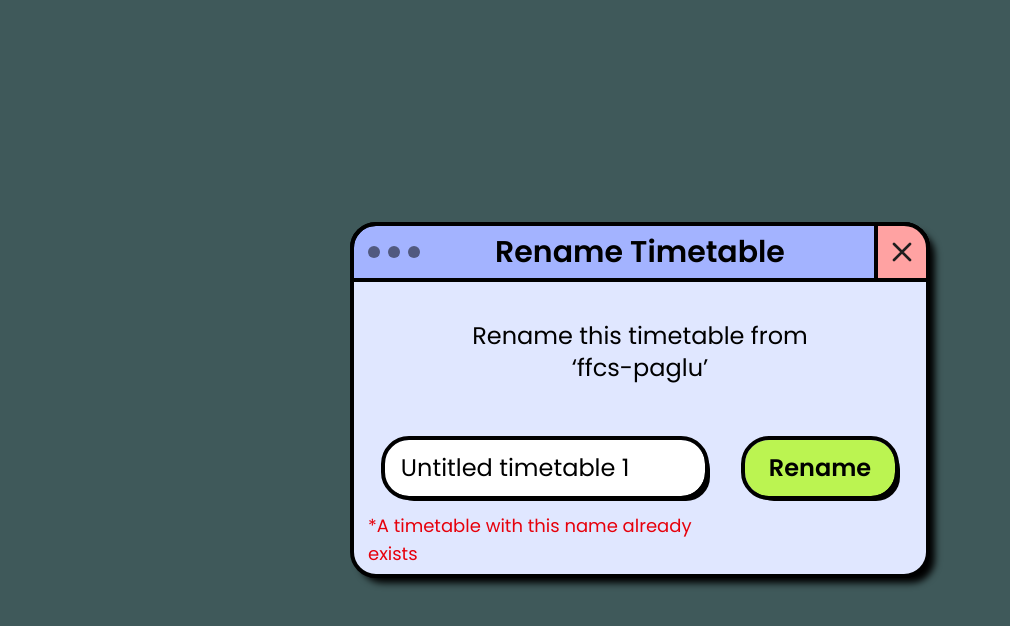
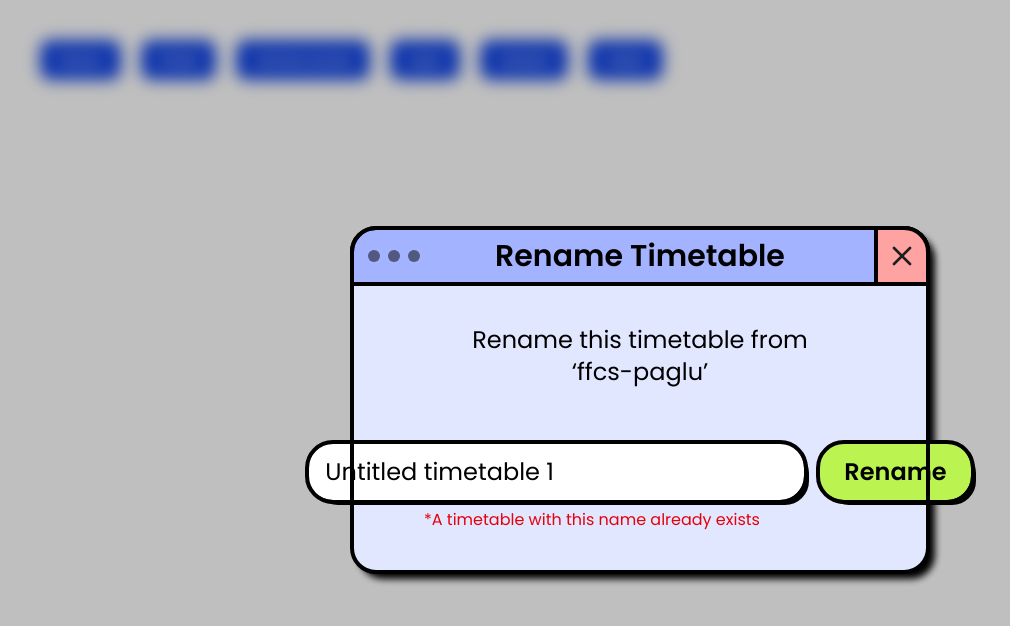
Before and after one commit to CodeChefVIT/ffcs, a Next.js app: page /test in a window 1280 px wide. Both pictures are taken after a click on the button "rename". Shown: the top 626 px of the page, without its empty margins (0-1010 px from the left). Built offline with nearby package versions, Linux system fonts and the light colour scheme.

Commit message:
popups done fs fs added background blur when popups open (google login doodle left)

```diff
--- a/src/components/ui/popups/email_popup.tsx
+++ b/src/components/ui/popups/email_popup.tsx
@@ -6,7 +6,7 @@ interface EmailPopupProps {
 
 const EmailPopup: React.FC<EmailPopupProps> = ({ onClose }) => {
   return (
-    <div className="fixed inset-0 flex items-center justify-center bg-[#3f595a] z-50 px-4">
+    <div className="fixed inset-0 flex items-center justify-center bg-black/25 backdrop-blur-sm z-50 px-4">
       <div className="w-full max-w-md sm:max-w-xl md:max-w-xl bg-sky-100 rounded-3xl shadow-[7px_7px_7px_rgba(0,0,0,1.00)] outline outline-4 outline-offset-[-2px] outline-black">
         {/* Header */}
         <div className="flex justify-between items-center h-14 bg-sky-300 rounded-t-3xl outline-4 outline-offset-[-2px] outline-black px-4">
--- a/src/components/ui/popups/login_popup.tsx
+++ b/src/components/ui/popups/login_popup.tsx
@@ -6,7 +6,7 @@ interface GoogleLoginPopupProps {
 
 const GoogleLoginPopup: React.FC<GoogleLoginPopupProps> = ({ onClose }) => {
   return (
-    <div className="fixed inset-0 flex items-center justify-center bg-[#3f595a] z-50 px-4">
+    <div className="fixed inset-0 flex items-center justify-center bg-black/25 backdrop-blur-sm z-50 px-4">
       <div className="w-full max-w-md sm:max-w-xl md:max-w-xl bg-lime-50 rounded-3xl shadow-[7px_7px_7px_rgba(0,0,0,1.00)] outline outline-4 outline-offset-[-2px] outline-black">
         {/* Header */}
         <div className="flex justify-between items-center h-14 bg-amber-400 rounded-t-3xl outline-4 outline-offset-[-2px] outline-black px-4">
--- a/src/components/ui/popups/remove_popup.tsx
+++ b/src/components/ui/popups/remove_popup.tsx
@@ -6,7 +6,7 @@ interface RemovePopupProps {
 
 const RemovePopup: React.FC<RemovePopupProps> = ({ onClose }) => {
   return (
-    <div className="fixed inset-0 flex items-center justify-center bg-[#3f595a] z-50 px-4">
+    <div className="fixed inset-0 flex items-center justify-center bg-black/25 backdrop-blur-sm z-50 px-4">
       <div className="w-full max-w-md sm:max-w-xl md:max-w-xl bg-rose-200 rounded-3xl shadow-[7px_7px_7px_rgba(0,0,0,1.00)] outline outline-4 outline-offset-[-2px] outline-black">
         {/* Header */}
         <div className="flex justify-between items-center h-14 bg-rose-400 rounded-t-3xl outline-4 outline-offset-[-2px] outline-black px-4">
--- a/src/components/ui/popups/rename_popup.tsx
+++ b/src/components/ui/popups/rename_popup.tsx
@@ -6,7 +6,7 @@ interface RenamePopupProps {
 
 const RenamePopup: React.FC<RenamePopupProps> = ({ onClose }) => {
   return (
-    <div className="fixed inset-0 flex items-center justify-center bg-[#3f595a] z-50 px-4">
+    <div className="fixed inset-0 flex items-center justify-center bg-black/25 backdrop-blur-sm z-50 px-4">
       <div className="w-full max-w-md sm:max-w-xl md:max-w-xl bg-indigo-100 rounded-3xl shadow-[7px_7px_7px_rgba(0,0,0,1.00)] outline outline-4 outline-offset-[-2px] outline-black">
         {/* Header */}
         <div className="flex justify-between items-center h-14 bg-indigo-300 rounded-t-3xl outline-4 outline-offset-[-2px] outline-black px-4">
@@ -37,29 +37,29 @@ const RenamePopup: React.FC<RenamePopupProps> = ({ onClose }) => {
           </p>
         </div>
 
-{/* Text Input + Remove Button Side-by-Side */}
-<div className="flex justify-center gap-10 mt-6 px-4 py-4">
-  {/* Text Input */}
+{/* Input + Rename Button + Error Message Wrapper */}
+<div className="flex flex-col items-center mt-6 px-4 py-4 w-full">
+  {/* Input + Rename Button (Responsive Wrapping) */}
+  <div className="flex flex-col sm:flex-row justify-center gap-4 w-full max-w-md">
     <input
       type="text"
       defaultValue="Untitled timetable 1"
-    className="px-4 py-3 rounded-3xl shadow-[5px_5px_0px_rgba(0,0,0,1.00)] outline outline-4 outline-black text-black text-lg sm:text-xl md:text-2xl font-['Poppins'] w-full max-w-xs bg-white"
+      className="flex-1 px-4 py-3 rounded-3xl shadow-[5px_5px_0px_rgba(0,0,0,1.00)] outline outline-4 outline-black text-black text-lg sm:text-xl md:text-2xl font-['Poppins'] bg-white"
     />
-
-  {/* Save Button */}
     <button
-    className="flex items-center justify-center gap-4 px-6 py-3 bg-lime-300 rounded-3xl shadow-[5px_5px_0px_rgba(0,0,0,1.00)] outline outline-4 outline-black">
-    <span className="text-black text-lg sm:text-xl md:text-2xl font-bold font-['Poppins']">
+      className="px-6 py-3 bg-lime-300 rounded-3xl shadow-[5px_5px_0px_rgba(0,0,0,1.00)] outline outline-4 outline-black text-black text-lg sm:text-xl md:text-2xl font-bold font-['Poppins']">
       Rename
-    </span>
     </button>
-
-
   </div>
 
+  {/* Duplicate Message */}
+  <div className="mt-2 w-full max-w-md text-left">
+    <p className="text-red-600 text-sm sm:text-base font-normal font-['Poppins'] px-2">
+      *A timetable with this name already exists
+    </p>
+  </div>
+</div>
 
-        {/* Duplicate Message */}
-        <div className="w-96 h-10 justify-center text-red-600 text-lg font-normal font-['Poppins'] px-4">*A timetable with this name already exists</div>
 
 
 
--- a/src/components/ui/popups/save_popup.tsx
+++ b/src/components/ui/popups/save_popup.tsx
@@ -6,7 +6,7 @@ interface SavePopupProps {
 
 const SavePopup: React.FC<SavePopupProps> = ({ onClose }) => {
   return (
-    <div className="fixed inset-0 flex items-center justify-center bg-[#3f595a] z-50 px-4">
+    <div className="fixed inset-0 flex items-center justify-center bg-black/25 backdrop-blur-sm z-50 px-4">
       <div className="w-full max-w-md sm:max-w-xl md:max-w-xl bg-green-100 rounded-3xl shadow-[7px_7px_7px_rgba(0,0,0,1.00)] outline outline-4 outline-offset-[-2px] outline-black">
         {/* Header */}
         <div className="flex justify-between items-center h-14 bg-green-300 rounded-t-3xl outline-4 outline-offset-[-2px] outline-black px-4">
@@ -37,29 +37,28 @@ const SavePopup: React.FC<SavePopupProps> = ({ onClose }) => {
           </p>
         </div>
 
-{/* Text Input + Remove Button Side-by-Side */}
-<div className="flex justify-center gap-10 mt-6 px-4 py-4">
-  {/* Text Input */}
+{/* Input + Save Button + Error Message Wrapper */}
+<div className="flex flex-col items-center mt-6 px-4 py-4 w-full">
+  {/* Input + Save Button (Responsive Wrapping) */}
+  <div className="flex flex-col sm:flex-row justify-center gap-4 w-full max-w-md">
     <input
       type="text"
       defaultValue="Untitled timetable 1"
-    className="px-4 py-3 rounded-3xl shadow-[5px_5px_0px_rgba(0,0,0,1.00)] outline outline-4 outline-black text-black text-lg sm:text-xl md:text-2xl font-['Poppins'] w-full max-w-xs bg-white"
+      className="flex-1 px-4 py-3 rounded-3xl shadow-[5px_5px_0px_rgba(0,0,0,1.00)] outline outline-4 outline-black text-black text-lg sm:text-xl md:text-2xl font-['Poppins'] bg-white"
     />
-
-  {/* Save Button */}
     <button
-    className="flex items-center justify-center gap-4 px-6 py-3 bg-lime-300 rounded-3xl shadow-[5px_5px_0px_rgba(0,0,0,1.00)] outline outline-4 outline-black">
-    <span className="text-black text-lg sm:text-xl md:text-2xl font-bold font-['Poppins']">
+      className="px-6 py-3 bg-lime-300 rounded-3xl shadow-[5px_5px_0px_rgba(0,0,0,1.00)] outline outline-4 outline-black text-black text-lg sm:text-xl md:text-2xl font-bold font-['Poppins']">
       Save
-    </span>
     </button>
   </div>
 
-
   {/* Duplicate Message */}
-        <div className="w-96 h-10 justify-center text-red-600 text-lg font-normal font-['Poppins'] px-4">*A timetable with this name already exists</div>
-
-
+  <div className="mt-2 w-full max-w-md text-left">
+    <p className="text-red-600 text-sm sm:text-base font-normal font-['Poppins'] px-2">
+      *A timetable with this name already exists
+    </p>
+  </div>
+</div>
 
 
         {/* Bottom Padding */}
--- a/src/components/ui/popups/share_popup.tsx
+++ b/src/components/ui/popups/share_popup.tsx
@@ -6,7 +6,7 @@ interface SharePopupProps {
 
 const SharePopup: React.FC<SharePopupProps> = ({ onClose }) => {
   return (
-    <div className="fixed inset-0 flex items-center justify-center bg-[#3f595a] z-50 px-4">
+    <div className="fixed inset-0 flex items-center justify-center bg-black/25 backdrop-blur-sm z-50 px-4">
       <div className="w-full max-w-md sm:max-w-xl md:max-w-xl bg-lime-50 rounded-3xl shadow-[7px_7px_7px_rgba(0,0,0,1.00)] outline outline-4 outline-offset-[-2px] outline-black">
         {/* Header */}
         <div className="flex justify-between items-center h-14 bg-amber-400 rounded-t-3xl outline-4 outline-offset-[-2px] outline-black px-4">
```
Lines whose indentation alone changed are shown as unchanged.
